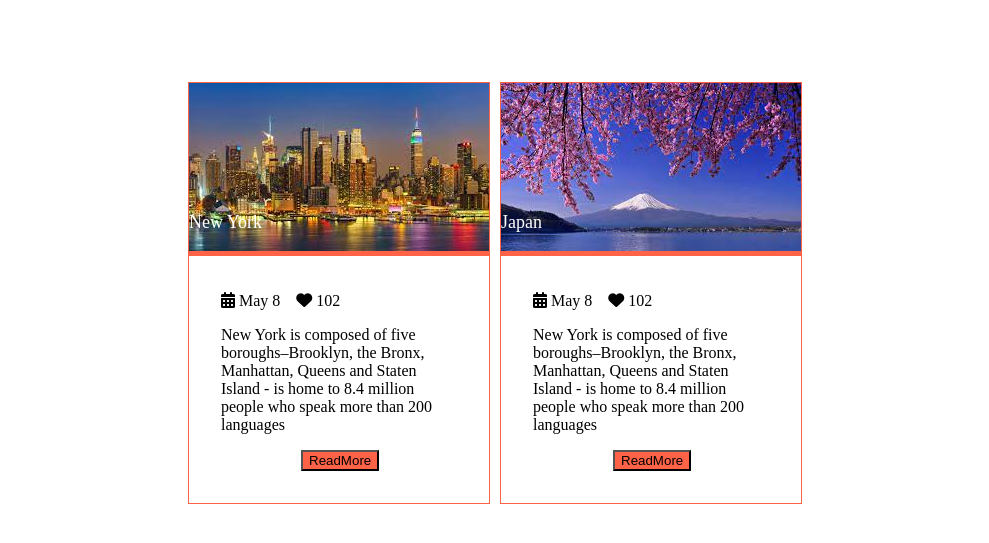
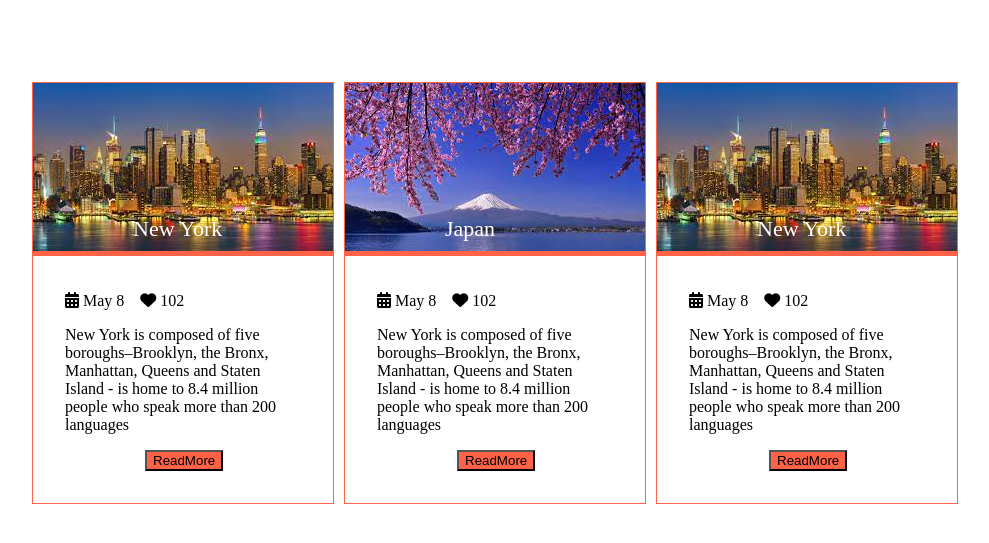
Before and after one commit to minthunyein97/Assignment3, a plain HTML site: page index.html in a window 1280 px wide. Shown: the part 61-604 px from the top of the page, without its empty margins (145-1134 px from the left). Drawn offline with Linux system fonts and the light colour scheme.

Commit message:
image text change

```diff
--- a/flexbox.css
+++ b/flexbox.css
@@ -24,8 +24,9 @@ img{
     background-color: tomato;
 }
 .newyork{
-    font-size: large;
+    font-size:22px;
     position: absolute;
+    margin-left: 100px;
     top: 255px;
     color: white;
 }
--- a/index.html
+++ b/index.html
@@ -40,7 +40,21 @@
                 <button class="button">ReadMore</button>
             </div>
         </div>
+        <div>
+            <p class="newyork">New York</p>
+            <img src="./image/newyork.jpg" alt="newyork" style="width: 100%;">
 
+                <div class="text">
+                    <i class="fa-solid fa-calendar-days"></i>&nbsp;May 8&nbsp;&nbsp;&nbsp;&nbsp;<i class="fa-solid fa-heart"></i>&nbsp;102
+                    <p>
+                        New York is composed of five boroughs–Brooklyn,
+                        the Bronx, Manhattan, Queens and Staten Island -
+                        is home to 8.4 million people who speak more
+                        than 200 languages
+                    </p>
+                <button class="button">ReadMore</button>
+            </div>
+        </div>
     </div>
 </body>
 </html>
```
